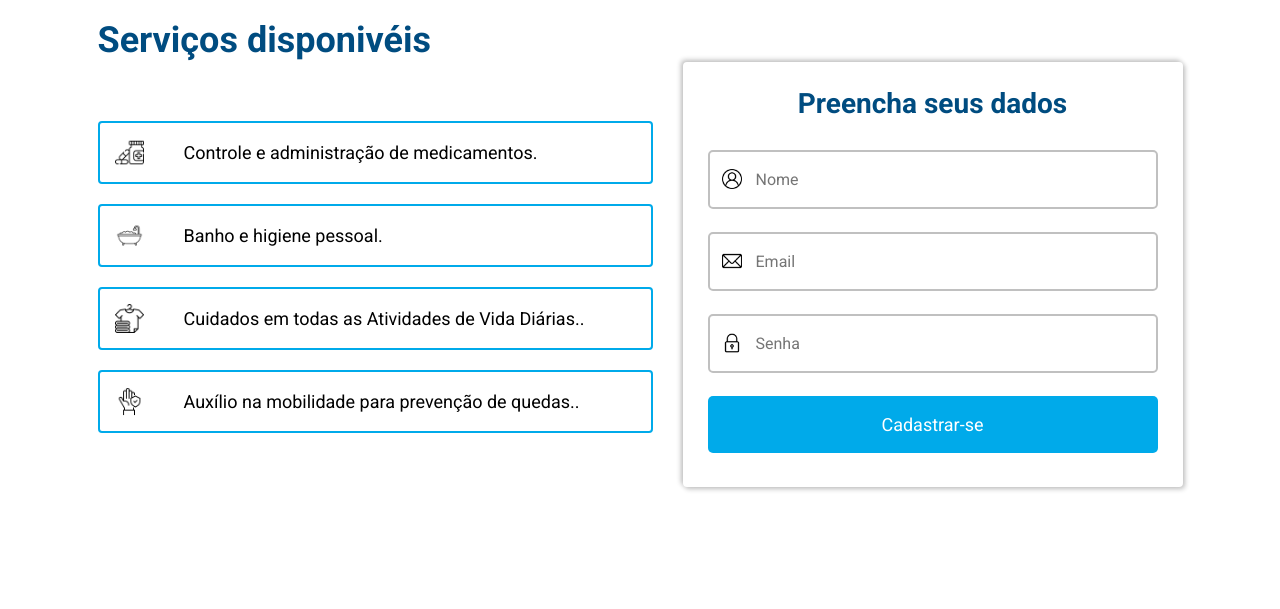
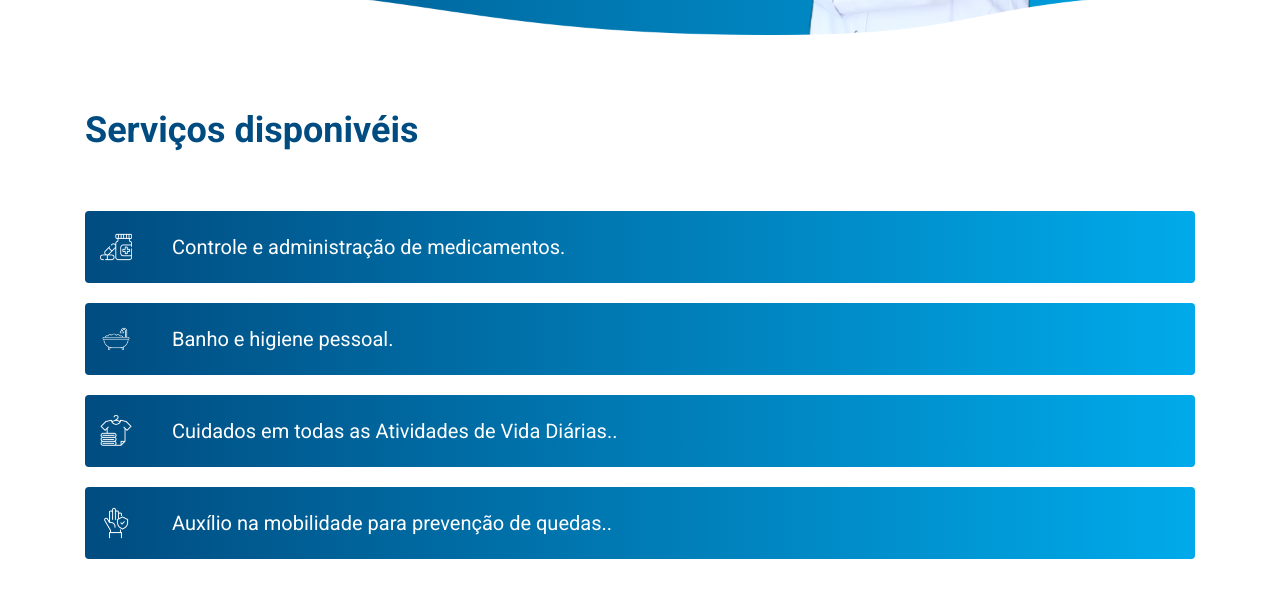
Before and after one commit to wanndersondev/cuidador-idosos, a PHP site: page / in a window 1280 px wide. Shown: the part 571-1180 px from the top of the page. Before the commit the page ends 1062 px from the top, so only its background shows below. Run offline with PHP 8.4, Linux system fonts and the light colour scheme.

Commit message:
Ajuste na página do index.html

```diff
--- a/assets/pages/index/index.css
+++ b/assets/pages/index/index.css
@@ -1,5 +1,5 @@
 @import './../../global/global.css';
 @import './partials/form.css';
-@import './partials/services.css';
+@import './partials/section-main.css';
 @import './partials/section-footer.css';
 @import './partials/section-header.css';
--- a/assets/pages/index/partials/form.css
+++ b/assets/pages/index/partials/form.css
@@ -1,14 +1,14 @@
-.form_register {
+.form-register {
     display: flex;
-    justify-content: center;
+    justify-content: flex-end;
     align-items: center;
     max-width: 570px;
-    padding-left: 15px;
+    padding-right: 15px;
 }
-.content-form {
+.form {
     background-color: var(--Branco);
     width: 500px;
-    height: 425px;
+    height: 450px;
     padding: 25px;
     border-radius: 4px;
     box-shadow: 2px 2px 5px #c0c0c0, -2px -2px 5px #c0c0c0;
@@ -58,3 +58,9 @@
     background-color: transparent;
     font-size: 18px;
 }
+
+/* Responsividade Principal
+@media screen and (min-width: 992px) {
+
+}
+*/
--- /dev/null
+++ b/assets/pages/index/partials/login.css
@@ -0,0 +1,5 @@
+/* Responsividade Principal
+@media screen and (min-width: 992px) {
+
+}
+*/
--- /dev/null
+++ b/assets/pages/index/partials/register.css
@@ -0,0 +1,5 @@
+/* Responsividade Principal
+@media screen and (min-width: 992px) {
+
+}
+*/
--- a/assets/pages/index/partials/section-header.css
+++ b/assets/pages/index/partials/section-header.css
@@ -1,54 +1,80 @@
 header {
+    width: 100%;
     display: flex;
     justify-content: center;
+    align-items: center;
+    flex-direction: column;
     position: relative;
     padding: 20px 15px 0 15px;
     background: linear-gradient(90deg, rgba(0,76,128,1) 0%, rgba(0,170,234,1) 100%);
 }
-.container {
+.login-register {
+    width: 1140px;
+    display: flex;
+    justify-content: flex-end;
+    align-items: center;
+    margin-right: auto;
+    margin-left: auto;
+}
+.lg-rg {
     display: flex;
     justify-content: center;
-    width: 100%;
+    align-items: center;
+    width: 250px;
+    height: 60px;
+    gap: 10px;
+}
+.lg-rg a {
+    border: 1px solid var(--Branco);
+    padding: 10px 18px;
+    color: var(--Branco);
+    border-radius: 4px;
+    transition: linear 0.4s;
+    text-transform: uppercase;
+    font-size: 13px;
+    font-weight: 500;
+}
+.lg-rg a:hover {
+    background-color: var(--Branco);
+    color: var(--Azul-escuro);
+}
+.container {
+    width: 1140px;
+    height: 550px;
     padding-right: 15px;
     padding-left: 15px;
     margin-right: auto;
     margin-left: auto;
 }
 .container-topo {
+    max-width: 100%;
     display: flex;
-    justify-content: center;
-    width: 1140px;
-    height: 550px;
 }
-
-.container .headline {
-    max-width: 530px;
+.content-log-desc, .profile {
+    width: 570px;
 }
-.container .headline .logo {
-    margin: 46px 0px 46px 0px;
+.content-log-desc .logo {
+    margin: 20px 0 42px 0;
 }
-.container .headline .logo a img {
+.logo a img {
     width: 180px;
 }
-
-.container .headline .headline__text h2{
-    font-size: 32px;
+.headline h2{
+    font-size: 34px;
     font-family: 'Roboto', sans-serif;
     text-align: left;
 }
-.container .banner {
+.container-topo .profile {
     display: flex;
-    align-items: flex-end;
     justify-content: center;
-    width: 610px;
-    height: 100%;
+    height: 550px;
 }
-.container .banner .file-doc {
+.profile .photo-doc {
     display: flex;
     justify-content: center;
 }
-.container .banner .file-doc img {
-    width: 320px;
+.photo-doc img {
+    width: 100%;
 }
 .curve-01 {
     position: absolute;
--- /dev/null
+++ b/assets/pages/index/partials/section-main.css
@@ -0,0 +1,43 @@
+.main-content {
+    display: flex;
+    justify-content: center;
+    align-items: center;
+    padding: 0 15px;
+}
+.container-fluid {
+    display: flex;
+    justify-content: center;
+    align-items: center;
+}
+.services {
+    width: 100%;
+}
+.title-services h3 {
+    font-size: 36px;
+    color: var(--Azul-escuro);
+    margin:20px 0 60px 0;
+}
+.adm-care {
+    display: flex;
+    align-items: center;
+    max-width: 100%;
+    margin-bottom: 20px;
+    background: linear-gradient(90deg, rgba(0,76,128,1) 0%, rgba(0,170,234,1) 100%);
+    border-radius: 4px;
+    padding: 20px 15px;
+    transition: linear 0.4s;
+}
+.adm-care img  {
+    width: 32px;
+    margin-right: 40px;
+}
+.adm-care p {
+    font-size: 20px;
+    color: var(--Branco);
+}
+
+/* Responsividade Principal
+@media screen and (min-width: 992px) {
+
+}
+*/
--- a/assets/pages/index/partials/services.css
+++ /dev/null
@@ -1,42 +0,0 @@
-main {
-    display: flex;
-    justify-content: center;
-    padding: 20px 15px 0 15px;
-}
-.services-form {
-    width: 1140px;
-    height: 550px;
-}
-.colunas-002 {
-    padding: 0px 15px 0 15px;
-}
-.services {
-    width: 570px;
-    padding-right: 15px;
-}
-.adm-medicines {
-    display: flex;
-    align-items: center;
-    margin-bottom: 20px;
-    border: 2px solid var(--Azul-claro);
-    border-radius: 4px;
-    padding: 15px;
-    transition: linear 0.4s;
-}
-.adm-medicines:hover {
-    background-color: var(--Azul-claro);
-    color: var(--Branco);
-}
-.services h3 {
-    font-size: 36px;
-    color: var(--Azul-escuro);
-    margin:20px 0 60px 0;
-}
-.adm-medicines img  {
-    width: 29px;
-    margin-right: 40px;
-}
-.adm-medicines p {
-    font-size: 18px;
-    color: var(--Preto);
-}
--- a/index.html
+++ b/index.html
@@ -8,97 +8,78 @@
     <link rel="shortcut icon" href="./files/img/favicon.png" type="image/x-icon">
 </head>
 <body>
-    <header> <!-- Header -->
+    <header> <!-- Topo -->
+        <div class="login-register">
+            <div class="lg-rg">
+                <a href="login.html" target="_blank">Login</a>
+                <a href="register.html" target="_blank">Cadastrar-se</a>
+            </div>
+        </div>
 
-        <!-- Conteúdo do topo -->
+        <!-- Cabeçalho -->
         <div class="container">
-            <!-- Container do conteúdo -->
-            <div class="container-topo bg-topo">
-                <!-- conteúdo Logo e Descrição -->
-                <div class="headline">
+            <!-- Conteúdo do cabeçalho -->
+            <div class="container-topo">
+                <!-- Logo e Descrição -->
+                <div class="content-log-desc">
+                    <!-- Logo -->
                     <div class="logo">
                         <a href="index.html">
                             <img src="/files/img/logo.png" alt="logo">
                         </a>
                     </div>
-                    <div class="headline__text">
+                    <!-- Descrição-->
+                    <div class="headline">
                         <h2>Cuidado, profissionalismo,
                             respeito e segurança.
                             Profissionais de saúde capacitados
-                            para cuidar de quem você mais ama.
+                            para cuidar de idosos.
                         </h2>
                     </div>
                 </div>
-                <!-- Conteúdo dentro do Banner -->
-                <div class="banner">
-                    <div class="file-doc">
-                        <img src="./files/img/cuidadora.png" alt="Cuidadora">
+
+                <!-- Conteúdo perfil-cuidadora -->
+                <div class="profile">
+                    <div class="photo-doc">
+                        <img src="./files/img/cuidadora1.png" alt="Cuidadora-Idosos">
                     </div>
                 </div>
             </div>
         </div>
-        <!-- Barra Curvada -->
+        <!-- Faixa Ondulada -->
         <div class="curve-01">
-            <img src="/files/img/curva01.png" alt="">
+            <img src="/files/img/curva01.png" alt="Faixa">
         </div>
 
     </header>
-    <main class="colunas-002">
-        <section class="container services-form"> <!-- Container para serviços e formulário -->
-            <div class="container-topo colunas-003">
+    <main class="main-content">
+        <section class="container container-fluid"> <!-- Container para serviços e formulário -->
+
             <!-- Serviços -->
             <div class="services">
+                <div class="title-services">
                     <h3>Serviços disponivéis</h3>
-
-                    <a class="adm-medicines" href="#">
+                </div>
+                <!-- Links -->
+                <a class="adm-care" href="#">
                     <img src="/files/img/icon01.png" alt="Medicamentos">
                     <p>Controle e administração de medicamentos.</p>
                 </a>
 
-                    <a class="adm-medicines" href="#">
+                <a class="adm-care" href="#">
                     <img src="/files/img/icon02.png" alt="Medicamentos">
                     <p>Banho e higiene pessoal.</p>
                 </a>
 
-                    <a class="adm-medicines" href="">
+                <a class="adm-care" href="">
                     <img src="/files/img/icon03.png" alt="Medicamentos">
                     <p>Cuidados em todas as Atividades de Vida Diárias..</p>
                 </a>
-                    <a class="adm-medicines" href="">
+
+                <a class="adm-care" href="">
                     <img src="/files/img/icon04.png" alt="Medicamentos">
                     <p>Auxílio na mobilidade para prevenção de quedas..</p>
                 </a>
-                </div>
-
-                <!-- Formulário de Registro -->
-                <div class="form_register">
-                    <div class="content-form">
-                        <div class="title-form">
-                            <h3>Preencha seus dados</h3>
-                        </div>
-                        <form action="">
-                            <div class="input">
-                                <img src="./files/img/user.png" alt="">
-                                <input type="text" placeholder="Nome">
-                            </div>
-
-                            <div class="input">
-                                <img src="./files/img/email.png" alt="">
-                                <input type="email" placeholder="Email">
-                            </div>
-
-                            <div class="input">
-                                <img src="./files/img/senha.png" alt="">
-                                <input type="password" placeholder="Senha">
-                            </div>
-                            <div id="btn">
-                                <button>Cadastrar-se</button>
-                            </div>
-                        </form>
-                    </div>
-                </div>
-
-            </div>
         </section>
     </main>
     <footer>
```
Also changed, not shown: other parts of assets/pages/index/partials/section-header.css (+4 -76 lines), login.html (added, +40 -0 lines), register.html (added, +49 -0 lines), assets/pages/index/partials/section-footer.css (added), files/img/cpf.png (added), files/img/cuidadora1.png (added), files/img/icon01.png, files/img/icon02.png, files/img/icon03.png, files/img/icon04.png. Lines whose indentation alone changed are shown as unchanged.
